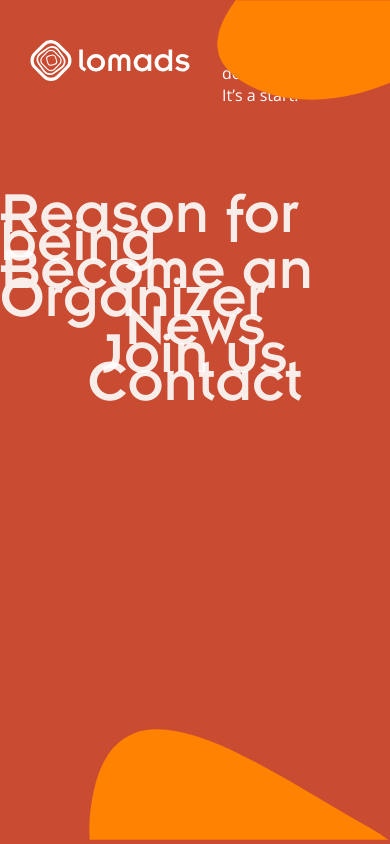
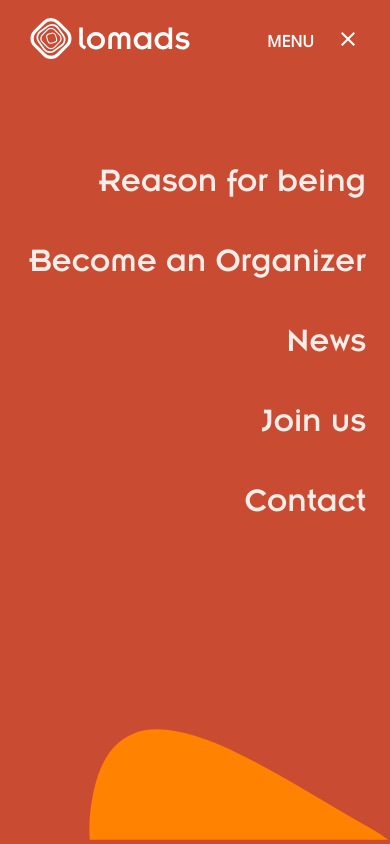
Before and after one commit to pnk0011/event-management, a React (Create React App) app: page /menu in a window 390 px wide. Built offline with nearby package versions, Linux system fonts and the light colour scheme; what i18next-xhr-backend would draw is missing.

Commit message:
menu mobile css

```diff
--- a/src/components/menu/index.css
+++ b/src/components/menu/index.css
@@ -15,3 +15,13 @@
   margin-top: 3%;
   bottom: 0;
 }
+
+@media (max-width: 1024px) {
+  .image-pnk {
+    display: none;
+  }
+
+  .mnav-tagline {
+    display: none;
+  }
+}
--- a/src/components/menu/menuContent/index.css
+++ b/src/components/menu/menuContent/index.css
@@ -17,3 +17,22 @@
   opacity: 0.9;
   cursor: pointer;
 }
+
+@media (max-width: 1024px) {
+  .menu-content-container {
+    margin-top: 0px;
+  }
+
+  .content-style {
+    font-size: 34px;
+  }
+
+  .content-wrapper {
+    align-items: flex-end;
+    padding: 24px;
+  }
+
+  .content-wrapper a {
+    margin-top: 65px;
+  }
+}
--- a/src/components/menu/menuNavBar.css
+++ b/src/components/menu/menuNavBar.css
@@ -59,3 +59,9 @@
   color: #ffffff;
   font-family: Open Sans;
 }
+
+@media (max-width: 1024px) {
+  .mnav-tagline {
+    display: none;
+  }
+}
```
Also changed, not shown: server.js (deleted, +0 -13 lines).
